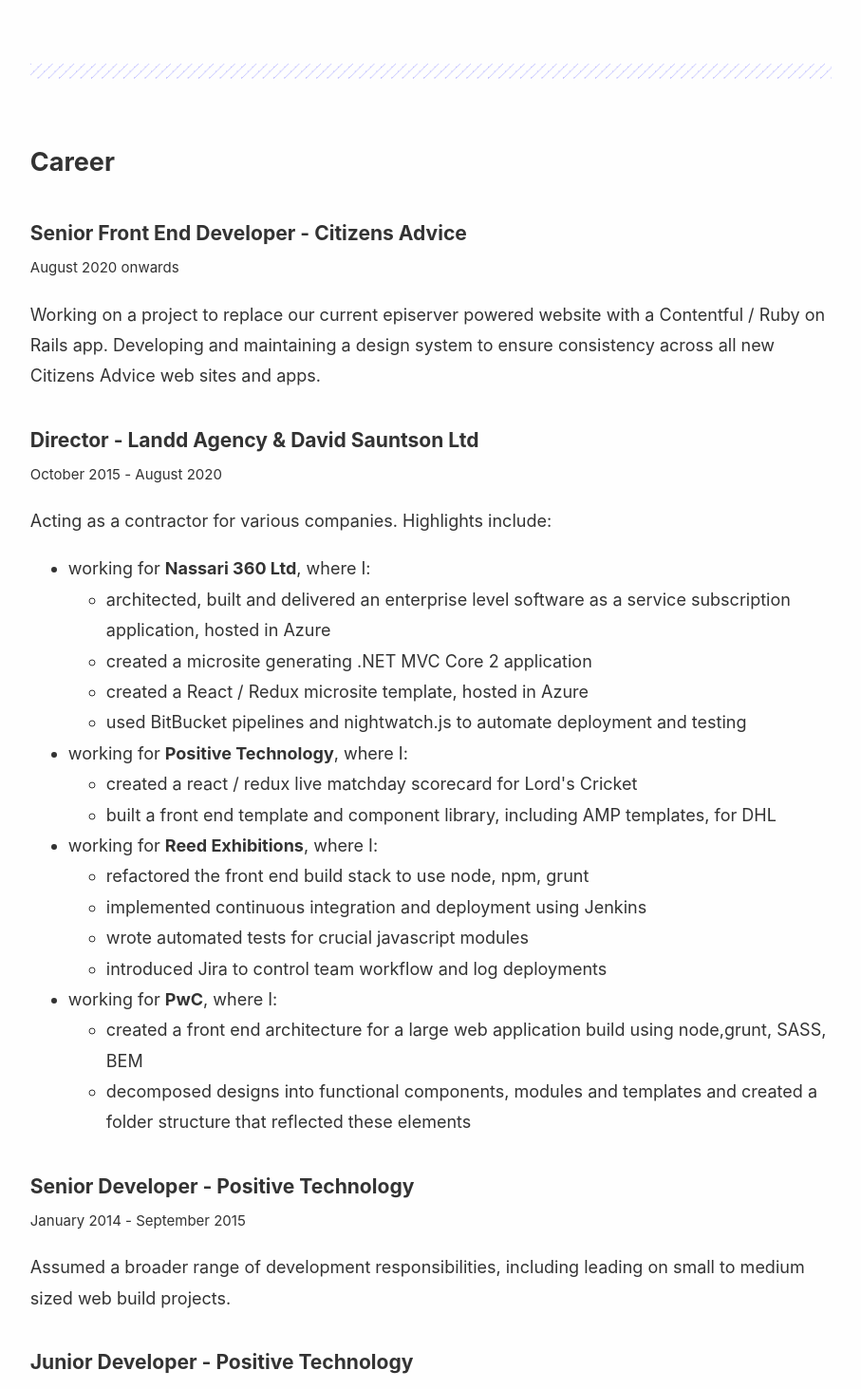
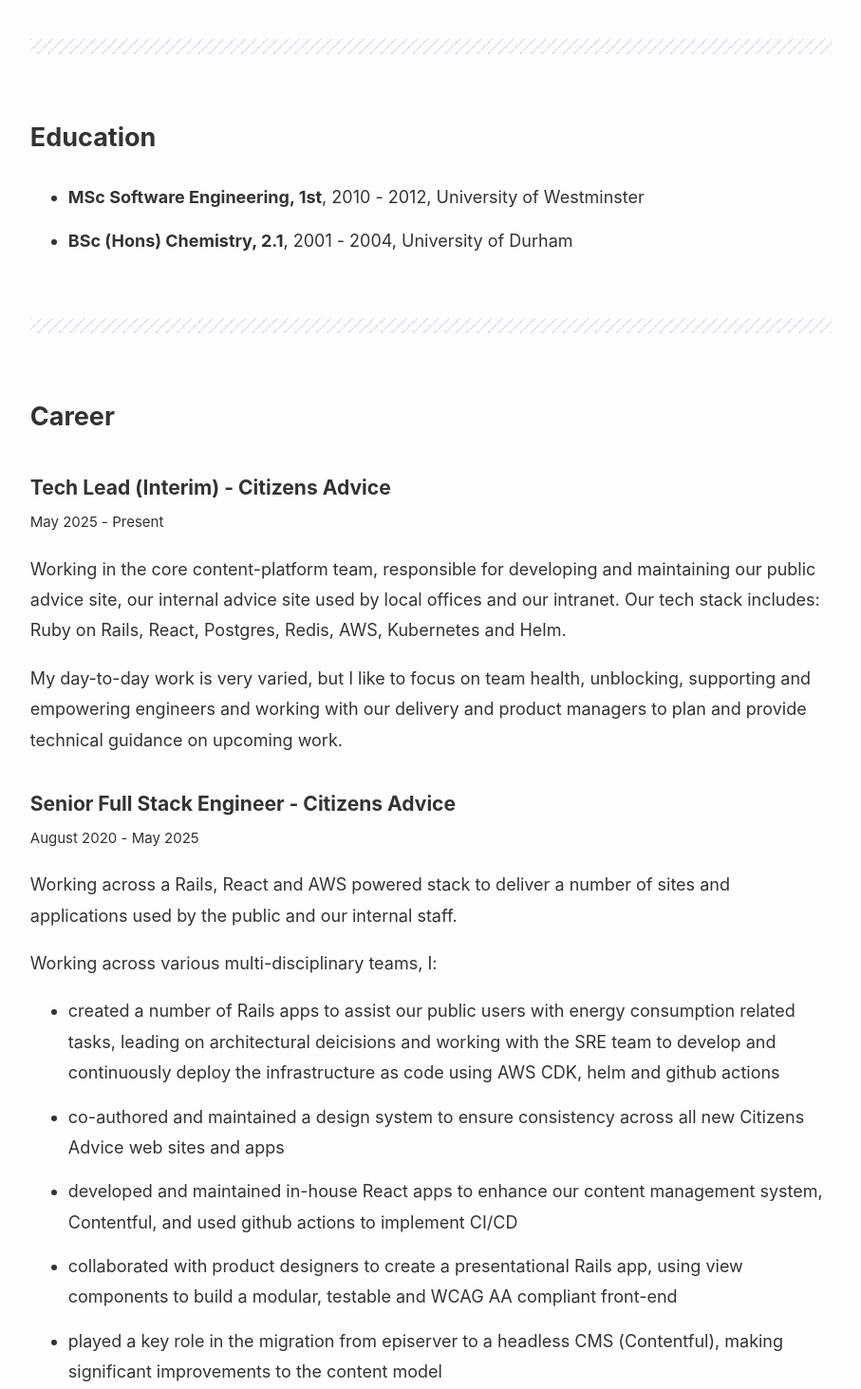
Before and after one commit to davidsauntson/davidsauntson.com, a Next.js app: page / in a window 1280 px wide. Shown: the part 1330-2793 px from the top of the page at 95% size, without its empty margins (186-1093 px from the left). Built offline with nearby package versions, Linux system fonts and the light colour scheme.

Commit message:
feat: homepage

```diff
--- a/pages/index.jsx
+++ b/pages/index.jsx
@@ -9,7 +9,7 @@
 export default function Home() {
   const meta = {
     description:
-      "A talented and enthusiastic front end developer with over 8 years of commercial experience.",
+      "A talented and enthusiastic full stack engineer with over 12 years' of commercial experience.",
   };
 
   return (
@@ -19,10 +19,13 @@
         <main id="main-content" className="content">
           <h2>Intro</h2>
           <p>
-            A talented and enthusiastic front end developer with eight years’
-            commercial experience and an MSc in Software Engineering. Skilled
-            and experienced at creating high fidelity front end builds, content
-            managed sites, performant React/Redux and .NET MVC web applications.
+            A capable, experienced and personable senior software engineer / tech lead with over 12 years’ experience building and maintaining websites, web applications and APIs.  An experienced line manager and mentor with tech lead experience, I'm looking for a role where I can make strong technical contributions whilst
+          </p>
+          <p>
+            I enjoy creating simple, functional and accessible sites and apps using frameworks like Ruby on Rails and React.  An excellent team worker with a long history of collaborative creation with developers, designers, account managers and product owners.
+          </p>
+          <p>
+            Looking for new opportunities due to organisation restructuring at Citizens Advice.
           </p>
           <p>
             <a href="https://name.pn/david-sauntson">My pronouns are he/him</a>.
@@ -36,92 +39,84 @@
           <h2>Education</h2>
           <ul>
             <li>
-              <strong>MSc Software Engineering</strong>, 2010 - 2012, University
+              <strong>MSc Software Engineering, 1st</strong>, 2010 - 2012, University
               of Westminster
             </li>
             <li>
-              <strong>BSc (Hons) Chemistry</strong>, 2001 - 2004, University of
+              <strong>BSc (Hons) Chemistry, 2.1</strong>, 2001 - 2004, University of
               Durham
             </li>
           </ul>
           <hr />
           <h2>Career</h2>
-          <h3>Senior Front End Developer - Citizens Advice</h3>
-          <small>August 2020 onwards</small>
+          <h3>Tech Lead (Interim) - Citizens Advice</h3>
+          <small>May 2025 - Present</small>
           <p>
-            Working on a project to replace our current episerver powered
-            website with a Contentful / Ruby on Rails app. Developing and
-            maintaining a design system to ensure consistency across all new
-            Citizens Advice web sites and apps.
+            Working in the core content-platform team, responsible for developing and maintaining our public advice site,
+            our internal advice site used by local offices and our intranet.
+            Our tech stack includes: Ruby on Rails, React, Postgres, Redis, AWS, Kubernetes and Helm.
           </p>
-          <p />
-          <h3>Director - Landd Agency & David Sauntson Ltd</h3>
+          <p>
+            My day-to-day work is very varied, but I like to focus on team health, unblocking, supporting and empowering engineers and working with our delivery and product
+            managers to plan and provide technical guidance on upcoming work.
+          </p>
+
+          <h3>Senior Full Stack Engineer - Citizens Advice</h3>
+          <small>August 2020 - May 2025</small>
+          <p>
+            Working across a Rails, React and AWS powered stack to deliver a number of sites and applications used by the public and our internal staff.
+          </p>
+          <p>
+            Working across various multi-disciplinary teams, I:
+          </p>
+          <ul>
+            <li>
+              created a number of Rails apps to assist our public users with energy consumption related tasks, leading on architectural deicisions and
+              working with the SRE team to develop and continuously deploy the infrastructure as code using AWS CDK, helm and github actions
+            </li>
+            <li>
+              co-authored and maintained a design system to ensure consistency across all new Citizens Advice web sites and apps
+            </li>
+            <li>
+              developed and maintained in-house React apps to enhance our content management system, Contentful, and used github actions to implement CI/CD
+            </li>
+            <li>
+              collaborated with product designers to create a presentational Rails app, using view components to build a modular,
+              testable and WCAG AA compliant front-end
+            </li>
+            <li>
+              played a key role in the migration from episerver to a headless CMS (Contentful), making significant improvements to the content model
+            </li>
+            <li>
+              made various improvements and enhancements to our in-house content API, built using Rails and Postgres
+            </li>
+            <li>
+              translated user research and business requirements into well developed and tested features using RSpec, Jest, Cucumber, Capybara and SitePrism
+            </li>
+          </ul>
+
+          <h3>Senior Developer / Sole Engineer - Landd Agency & David Sauntson Ltd</h3>
           <small>October 2015 - August 2020</small>
           <p>
             Acting as a contractor for various companies. Highlights include:
           </p>
           <ul>
             <li>
-              working for <strong>Nassari 360 Ltd</strong>, where I:
-              <ul>
-                <li>
-                  architected, built and delivered an enterprise level software
-                  as a service subscription application, hosted in Azure
-                </li>
-                <li>
-                  created a microsite generating .NET MVC Core 2 application
-                </li>
-                <li>
-                  created a React / Redux microsite template, hosted in Azure
-                </li>
-                <li>
-                  used BitBucket pipelines and nightwatch.js to automate
-                  deployment and testing
-                </li>
-              </ul>
+              created a front end architecture for a large web application build using node,grunt, SASS, BEM, for PwC
             </li>
             <li>
-              working for <strong>Positive Technology</strong>, where I:
-              <ul>
-                <li>
-                  created a react / redux live matchday scorecard for Lord's
-                  Cricket
-                </li>
-                <li>
-                  built a front end template and component library, including
-                  AMP templates, for DHL
-                </li>
-              </ul>
+                architected, built and delivered an enterprise level software
+                as a service subscription application, hosted in Azure, powered by React / Redux and .NET MVC Core 2, for Nassri 360
             </li>
             <li>
-              working for <strong>Reed Exhibitions</strong>, where I:
-              <ul>
-                <li>
-                  refactored the front end build stack to use node, npm, grunt
-                </li>
-                <li>
-                  implemented continuous integration and deployment using
-                  Jenkins
-                </li>
-                <li>wrote automated tests for crucial javascript modules</li>
-                <li>
-                  introduced Jira to control team workflow and log deployments
-                </li>
-              </ul>
+              created a react / redux live matchday scorecard, for Lord's Cricket
             </li>
             <li>
-              working for <strong>PwC</strong>, where I:
-              <ul>
-                <li>
-                  created a front end architecture for a large web application
-                  build using node,grunt, SASS, BEM
-                </li>
-                <li>
-                  decomposed designs into functional components, modules and
-                  templates and created a folder structure that reflected these
-                  elements
-                </li>
-              </ul>
+              built a front end template and component library, including AMP templates, for DHL
+            </li>
+            <li>
+              improved frontend workflows, using node, npm, grunt, nightwatch.js for automated tests and AWS and Jenkins for
+              automated deployments across 52 exhibition websites, for Reed Exhibitions
             </li>
           </ul>
           <h3>Senior Developer - Positive Technology</h3>
--- a/styles/global.css
+++ b/styles/global.css
@@ -149,6 +149,10 @@
   background-size: 11.31px 11.31px;
 }
 
+li {
+  margin-bottom: 14px;
+}
+
 /* Remove all animations and transitions for people that prefer not to see them */
 @media (prefers-reduced-motion: reduce) {
   *,
```
